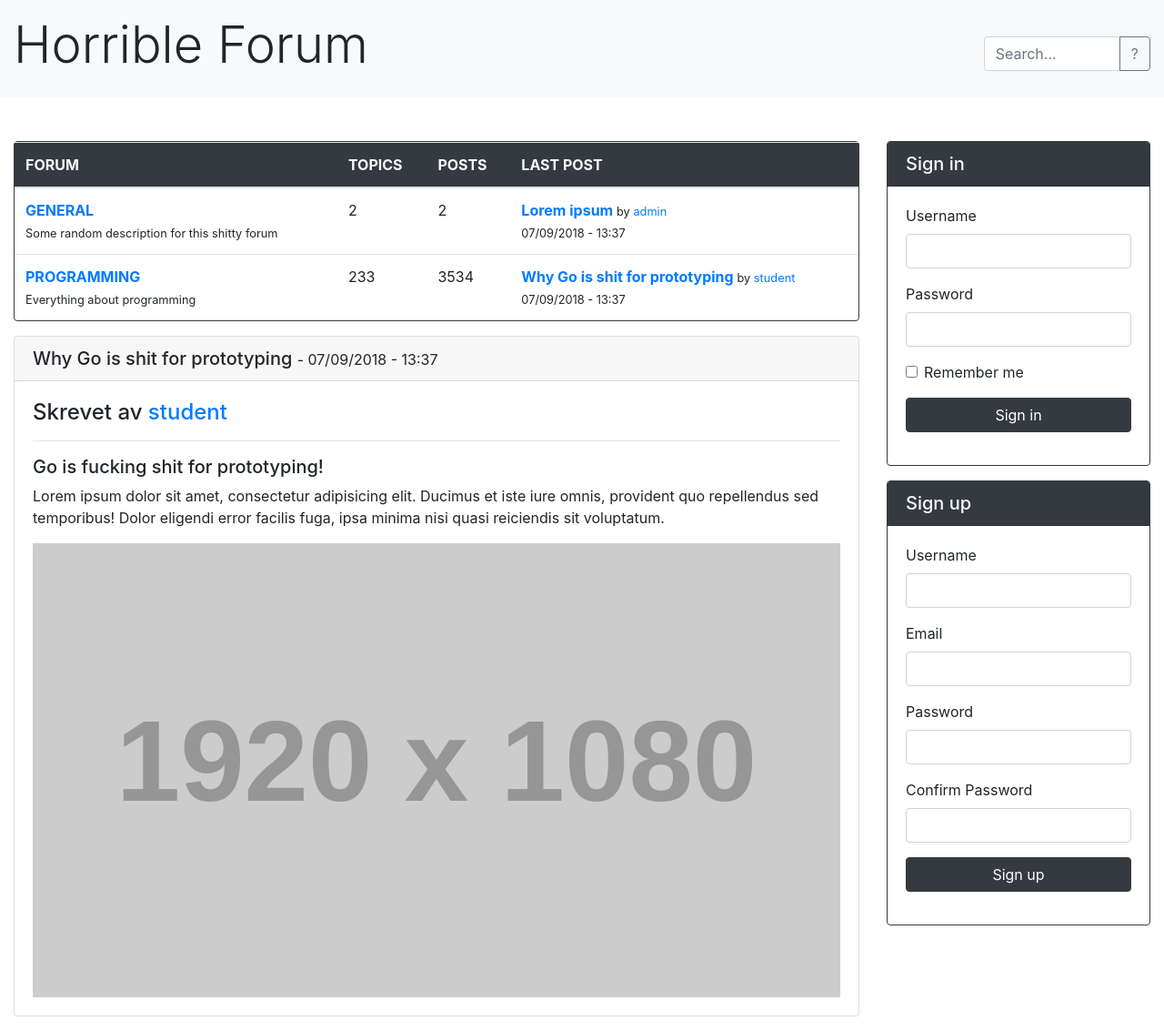
After one commit to JohanAanesen/AppSec-Assignment-1, a PHP site: page /frontpage.html in a window 1280 px wide. The commit adds this page. Shown: the whole page at 91% size. Run offline with PHP 8.4, Linux system fonts and the light colour scheme; grey boxes labelled with a size stand in for pictures from a placeholder-image service; some libraries are stand-ins or nearby versions.

Commit message:
made Application class a singelton class, added function for getting user-role, and some page designs

```diff
--- a/classes/Database.php
+++ b/classes/Database.php
@@ -32,6 +32,7 @@ class Database {
 			$dns = sprintf("mysql:host=%s;dbname=%s;charset=%s;", $this->hostname, $this->database, $this->charset);
 			$this->db = new PDO($dns, $this->username, $this->password);
 
+
 		} catch (PDOException $e) {
 			echo $e->getMessage();
 		}
--- a/classes/Server.php
+++ b/classes/Server.php
@@ -14,11 +14,9 @@ require_once __DIR__ . "/User.php";
 class Server{
 
     private static $db = null;
-    private $session = null;
 
     private function __construct() {
         $this->db = new Database(DB_HOSTNAME, DB_USERNAME, DB_PASSWORD, DB_DATABASE, DB_CHARSET );
-        $this->session = new Session();
     }
 
 
--- a/classes/SessionManager.php
+++ b/classes/SessionManager.php
@@ -165,11 +165,10 @@ class SessionManager {
 	/**
 	 * Sets userdata to session
 	 *
-	 * @param string $key   		- Key name
 	 * @param mixed  $value 		- Value
 	 */
-	static function set_userdata( $key, $value ) {
-		$_SESSION['user_data'][$key] = $value;
+	static function set_userdata( $value ) {
+		$_SESSION['user_data'] = $value;
 	}
 
 	/**
--- /dev/null
+++ b/frontpage.html
@@ -0,0 +1,271 @@
+<!doctype html>
+<html lang="en">
+<head>
+	<!-- Required meta tags -->
+	<meta charset="utf-8">
+	<meta name="viewport" content="width=device-width, initial-scale=1, shrink-to-fit=no">
+
+	<!-- Bootstrap CSS -->
+	<link rel="stylesheet" href="assets/css/bootstrap.min.css">
+
+	<title>Hello, world!</title>
+</head>
+<body>
+
+<div class="container-fluid">
+	<div class="row py-3 mb-5 bg-light">
+
+		<div class="col">
+			<h1 class="display-4">
+				Horrible Forum
+			</h1>
+			<!-- /.display-2 -->
+		</div>
+		<!-- /.col -->
+		<div class="col-2">
+			<form action="" method="get" class="pt-4">
+				<div class="input-group">
+					<input type="search" name="s" id="search" class="form-control" placeholder="Search...">
+					<!-- /.form-control -->
+					<div class="input-group-append">
+						<button class="btn btn-outline-secondary" type="submit" id="searchButton">?</button>
+						<!-- /.btn btn-outline-secondary -->
+					</div>
+					<!-- /.input-group-append -->
+				</div>
+				<!-- /.input-group -->
+			</form>
+		</div>
+		<!-- /.col -->
+
+	</div>
+	<!-- /.row -->
+
+	<div class="row">
+		<div class="col-9">
+			<div class="row mb-3">
+				<div class="col">
+					<div class="card border-dark">
+						<div class="card-body p-0">
+
+							<table class="table mb-0">
+								<thead class="card-header bg-dark text-light">
+								<th>
+									FORUM
+								</th>
+								<th>
+									TOPICS
+								</th>
+								<th>
+									POSTS
+								</th>
+								<th>
+									LAST POST
+								</th>
+								</thead>
+								<tbody>
+								<tr>
+									<td>
+										<a href="#">
+											<strong>
+												GENERAL
+											</strong>
+										</a>
+										<br>
+										<small>
+											Some random description for this shitty forum
+										</small>
+									</td>
+									<td>
+										2
+									</td>
+									<td>
+										2
+									</td>
+									<td>
+										<a href="#" class="mb-0">
+											<strong>
+												Lorem ipsum
+											</strong>
+										</a>
+
+										<small>by <a href="#">admin</a></small>
+										<br>
+										<small>07/09/2018 - 13:37</small>
+									</td>
+								</tr>
+								<tr>
+									<td>
+										<a href="#">
+											<strong>
+												PROGRAMMING
+											</strong>
+										</a>
+										<br>
+										<small>
+											Everything about programming
+										</small>
+									</td>
+									<td>
+										233
+									</td>
+									<td>
+										3534
+									</td>
+									<td>
+										<a href="#" class="mb-0">
+											<strong>
+												Why Go is shit for prototyping
+											</strong>
+										</a>
+
+										<small>by <a href="#">student</a></small>
+										<br>
+										<small>07/09/2018 - 13:37</small>
+									</td>
+								</tr>
+								</tbody>
+							</table>
+							<!-- /.table -->
+
+						</div>
+						<!-- /.card-body -->
+					</div>
+					<!-- /.card border-primary -->
+				</div>
+				<!-- /.col -->
+			</div>
+			<!-- /.row -->
+
+			<div class="row mb-3">
+				<div class="col">
+
+					<div class="card">
+						<h5 class="card-header">
+							Why Go is shit for prototyping <small> - 07/09/2018 - 13:37</small>
+						</h5>
+						<!-- /.card-header -->
+						<div class="card-body">
+							<div class="row">
+								<div class="col-12">
+									<h4>
+										Skrevet av
+										<a href="#">
+											student
+										</a>
+									</h4>
+
+									<hr>
+
+									<h5>Go is fucking shit for prototyping!</h5>
+
+									<p>
+										Lorem ipsum dolor sit amet, consectetur adipisicing elit. Ducimus et iste iure omnis, provident quo repellendus sed temporibus! Dolor eligendi error facilis fuga, ipsa minima nisi quasi reiciendis sit voluptatum.
+									</p>
+
+									<img src="http://placehold.it/1920x1080?text=Go shit compiler" alt="" class="img-fluid">
+								</div>
+								<!-- /.col-12 -->
+							</div>
+							<!-- /.row -->
+						</div>
+						<!-- /.card-body -->
+					</div>
+					<!-- /.card -->
+
+				</div>
+				<!-- /.col -->
+			</div>
+			<!-- /.row -->
+		</div>
+		<!-- /.col-8 -->
+
+		<div class="col-3" id="sidebar">
+			<div class="row mb-3">
+				<div class="col">
+					<div class="card border-dark">
+						<h5 class="card-header bg-dark text-light">
+							Sign in
+						</h5>
+						<!-- /.card-header -->
+						<div class="card-body">
+							<form action="" method="post">
+								<div class="form-group">
+									<label for="username">Username</label>
+									<input type="text" name="username" id="username" class="form-control">
+								</div>
+								<div class="form-group">
+									<label for="password">Password</label>
+									<input type="password" name="password" id="password" class="form-control">
+								</div>
+								<div class="form-group form-check">
+									<input type="checkbox" name="remember" id="remember" class="form-check-input">
+									<label for="remember" class="form-check-label">Remember me</label>
+								</div>
+								<div class="form-group">
+									<button class="btn btn-dark btn-block" name="signin" id="signin" type="submit">Sign in</button>
+								</div>
+								<!-- /.form-group -->
+							</form>
+						</div>
+						<!-- /.card-body -->
+					</div>
+					<!-- /.card -->
+				</div>
+				<!-- /.col -->
+			</div>
+			<!-- /.row -->
+
+			<div class="row mb-3">
+				<div class="col">
+					<div class="card border-dark">
+						<h5 class="card-header bg-dark text-light">
+							Sign up
+						</h5>
+						<!-- /.card-header -->
+						<div class="card-body">
+							<form action="" method="post">
+								<div class="form-group">
+									<label for="s_username">Username</label>
+									<input type="text" name="s_username" id="s_username" class="form-control">
+								</div>
+								<div class="form-group">
+									<label for="s_username">Email</label>
+									<input type="email" name="s_email" id="s_email" class="form-control">
+								</div>
+								<div class="form-group">
+									<label for="s_password">Password</label>
+									<input type="password" name="s_password" id="s_password" class="form-control">
+								</div>
+								<div class="form-group">
+									<label for="s_confirm_password">Confirm Password</label>
+									<input type="password" name="s_confirm_password" id="s_confirm_password" class="form-control">
+								</div>
+								<div class="form-group">
+									<button class="btn btn-dark btn-block" name="s_signup" id="s_signup" type="submit">Sign up</button>
+								</div>
+								<!-- /.form-group -->
+							</form>
+						</div>
+						<!-- /.card-body -->
+					</div>
+					<!-- /.card -->
+				</div>
+				<!-- /.col -->
+			</div>
+			<!-- /.row -->
+		</div>
+		<!-- /.col-3 -->
+	</div>
+	<!-- /.row -->
+</div>
+<!-- /.container-fluid -->
+
+
+<!--
+<script src="https://code.jquery.com/jquery-3.3.1.slim.min.js" integrity="sha384-q8i/X+965DzO0rT7abK41JStQIAqVgRVzpbzo5smXKp4YfRvH+8abtTE1Pi6jizo" crossorigin="anonymous"></script>
+<script src="https://cdnjs.cloudflare.com/ajax/libs/popper.js/1.14.3/umd/popper.min.js" integrity="sha384-ZMP7rVo3mIykV+2+9J3UJ46jBk0WLaUAdn689aCwoqbBJiSnjAK/l8WvCWPIPm49" crossorigin="anonymous"></script>
+<script src="https://stackpath.bootstrapcdn.com/bootstrap/4.1.3/js/bootstrap.min.js" integrity="sha384-ChfqqxuZUCnJSK3+MXmPNIyE6ZbWh2IMqE241rYiqJxyMiZ6OW/JmZQ5stwEULTy" crossorigin="anonymous"></script>
+-->
+</body>
+</html>
--- a/test.php
+++ b/test.php
@@ -4,7 +4,7 @@ require_once 'classes/Application.php';
 require_once 'classes/Logger.php';
 require_once 'classes/SessionManager.php';
 
-$app = new Application();
+$app = Application::get_instance();
 
 SessionManager::session_start( 'app' );
 
@@ -12,7 +12,7 @@ if ( isset( $_GET['register'] ) && !$app->is_logged_in() ) {
 	if ( isset($_POST['r_username']) ) {
 		$username = $_POST['r_username'];
 		$email = $_POST['r_email'];
-		$password = password_hash( $_POST['r_password'], PASSWORD_DEFAULT );
+		$password = $_POST['r_password'];
 
 		if ( $app->register_user( $username, $email, $password ) ) {
 			// TODO: Go to another page
@@ -223,7 +223,7 @@ if ( isset( $_GET['logout'] ) && $app->is_logged_in() ) {
 						</thead>
 
 						<tbody>
-						<?php foreach ( SessionManager::get_userdata( 'user_info' ) as $key => $value ) : ?>
+						<?php foreach ( SessionManager::get_userdata() as $key => $value ) : ?>
 						<tr>
 							<td><?= $key; ?></td>
 							<td><?= $value; ?></td>
--- a/view/home/index.php
+++ b/view/home/index.php
@@ -1,10 +1,12 @@
 <?php
 
-require_once __DIR__ . "/../../classes/Server.php";
+require_once __DIR__ . "/../../config.php";
+
 
 $db     = Server::requireDatabase();
 $twig   = Server::requireTwig();
 
+$app = new Application();
 
 $loggedIn = false;
 
```
Also changed, not shown: classes/Application.php (+23 -11 lines), classes/UserController.php (+25 -1 lines), config.php (+4 -3 lines), post.html (added, +226 -0 lines).
